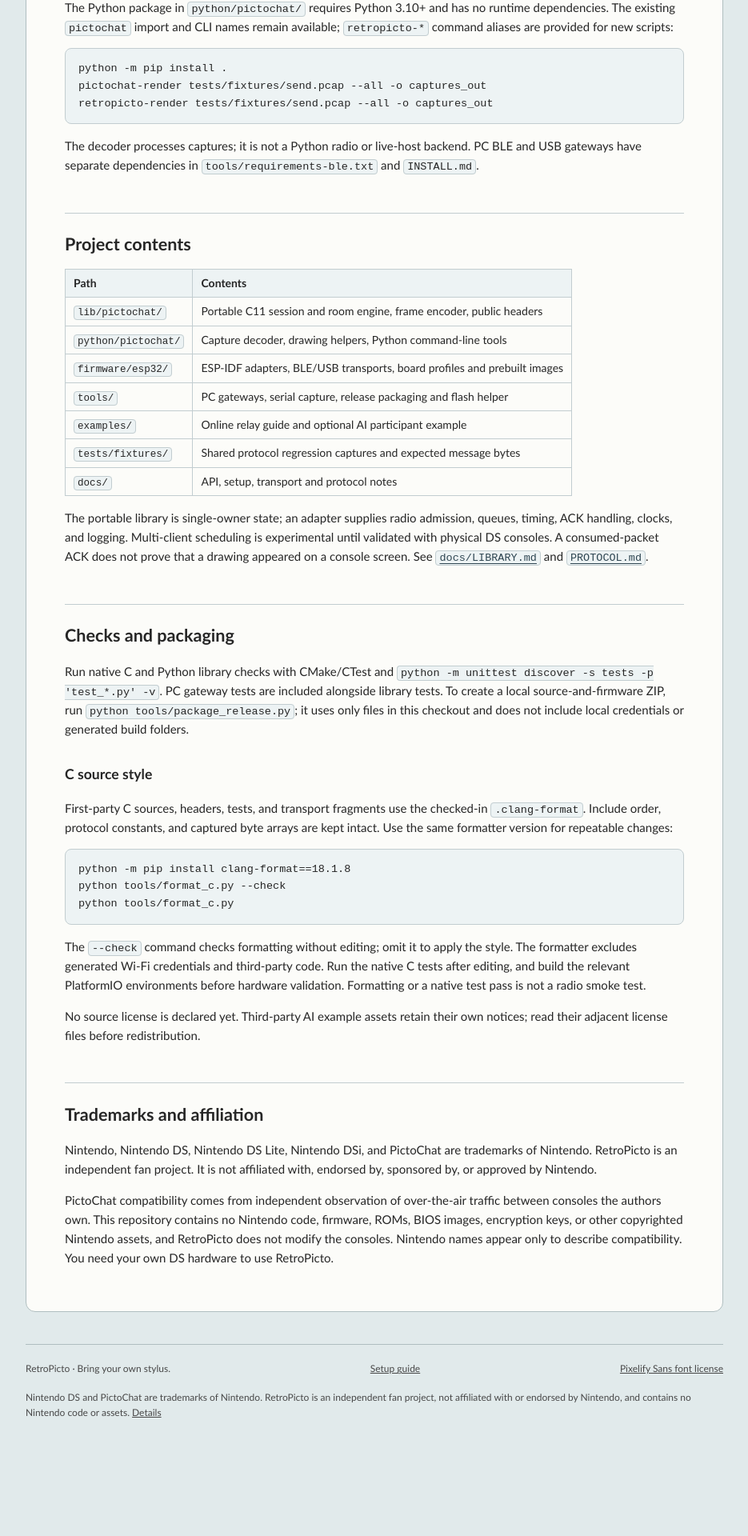
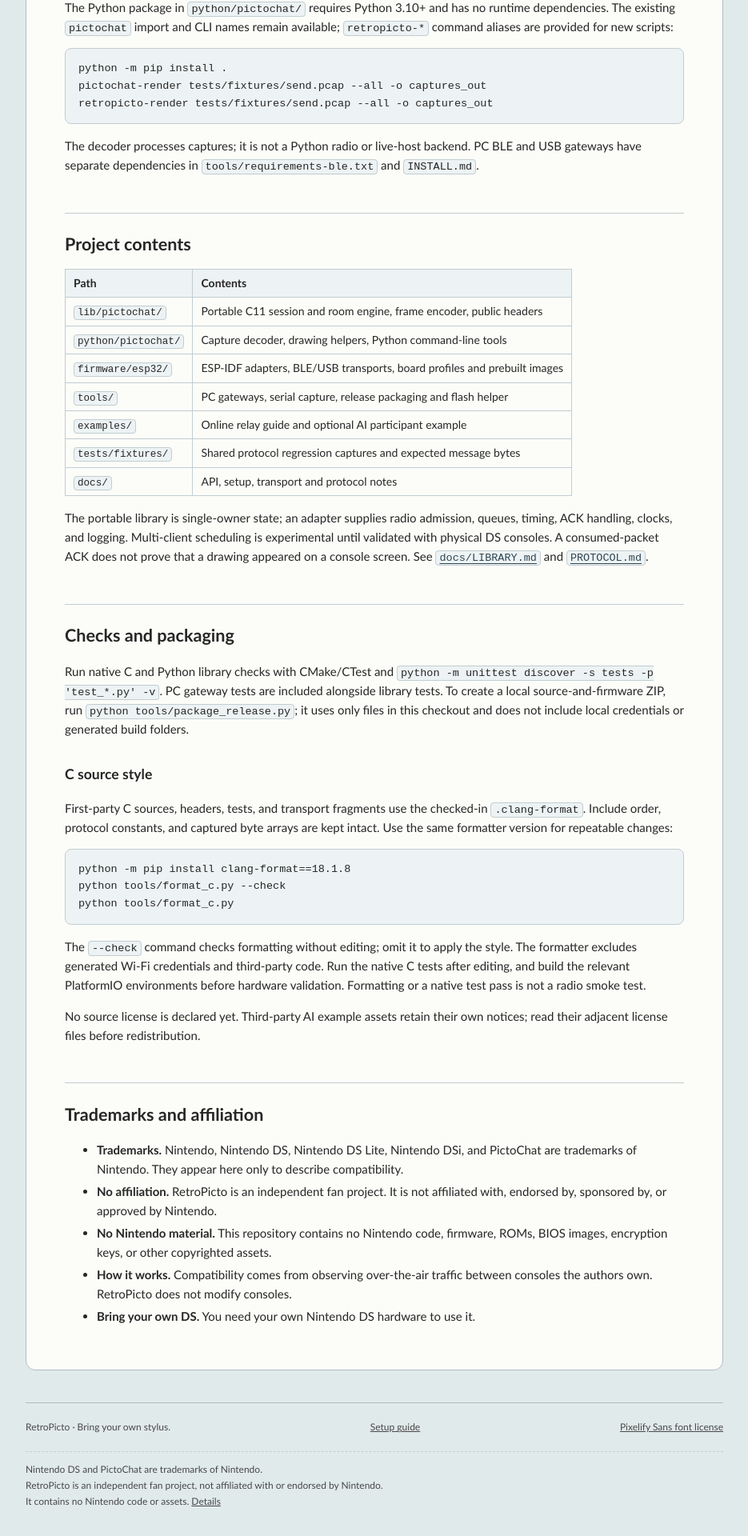
Before and after one commit to Pizzaface/retropicto, a Jekyll site: the page built from README.md, in a window 1280 px wide. Shown: the part 2269-4189 px from the top of the page at 80% size, without its empty margins (172-1107 px from the left). Built offline with Jekyll 4.4.1, drawn with Linux system fonts in a browser that asks for light colours; our own code applies the rules of GitHub Pages for plain Markdown files; before the commit the page ends 4076 px from its top, so only the background shows below that.

Commit message:
docs: tidy Nintendo disclosures into multi-line form

```diff
--- a/README.md
+++ b/README.md
@@ -157,13 +157,13 @@
 
 ## Trademarks and affiliation
 
-Nintendo, Nintendo DS, Nintendo DS Lite, Nintendo DSi, and PictoChat are
-trademarks of Nintendo. RetroPicto is an independent fan project. It is not
-affiliated with, endorsed by, sponsored by, or approved by Nintendo.
-
-PictoChat compatibility comes from independent observation of over-the-air
-traffic between consoles the authors own. This repository contains no Nintendo
-code, firmware, ROMs, BIOS images, encryption keys, or other copyrighted
-Nintendo assets, and RetroPicto does not modify the consoles. Nintendo names
-appear only to describe compatibility. You need your own DS hardware to use
-RetroPicto.
+- **Trademarks.** Nintendo, Nintendo DS, Nintendo DS Lite, Nintendo DSi, and
+  PictoChat are trademarks of Nintendo. They appear here only to describe
+  compatibility.
+- **No affiliation.** RetroPicto is an independent fan project. It is not
+  affiliated with, endorsed by, sponsored by, or approved by Nintendo.
+- **No Nintendo material.** This repository contains no Nintendo code,
+  firmware, ROMs, BIOS images, encryption keys, or other copyrighted assets.
+- **How it works.** Compatibility comes from observing over-the-air traffic
+  between consoles the authors own. RetroPicto does not modify consoles.
+- **Bring your own DS.** You need your own Nintendo DS hardware to use it.
--- a/_layouts/default.html
+++ b/_layouts/default.html
@@ -28,7 +28,11 @@
     <span>RetroPicto · Bring your own stylus.</span>
     <a href="https://retropic.to/docs/setup/">Setup guide</a>
     <a href="{{ '/assets/PixelifySans-OFL.txt' | relative_url }}">Pixelify Sans font license</a>
-    <p class="legal">Nintendo DS and PictoChat are trademarks of Nintendo. RetroPicto is an independent fan project, not affiliated with or endorsed by Nintendo, and contains no Nintendo code or assets. <a href="{{ '/#trademarks-and-affiliation' | relative_url }}">Details</a></p>
+    <p class="legal">
+      Nintendo DS and PictoChat are trademarks of Nintendo.<br>
+      RetroPicto is an independent fan project, not affiliated with or endorsed by Nintendo.<br>
+      It contains no Nintendo code or assets. <a href="{{ '/#trademarks-and-affiliation' | relative_url }}">Details</a>
+    </p>
   </footer>
 </div>
 </body>
--- a/assets/style.css
+++ b/assets/style.css
@@ -90,7 +90,7 @@
   font-size: 12px;
 }
 footer a { color: inherit; }
-footer .legal { flex-basis: 100%; margin: 0; }
+footer .legal { flex-basis: 100%; margin: 4px 0 0; padding-top: 12px; border-top: 1px dashed var(--line); line-height: 1.7; }
 @media (max-width: 720px) {
   .shell { padding: 0 16px; }
   nav { gap: 16px; min-height: 80px; }
```
